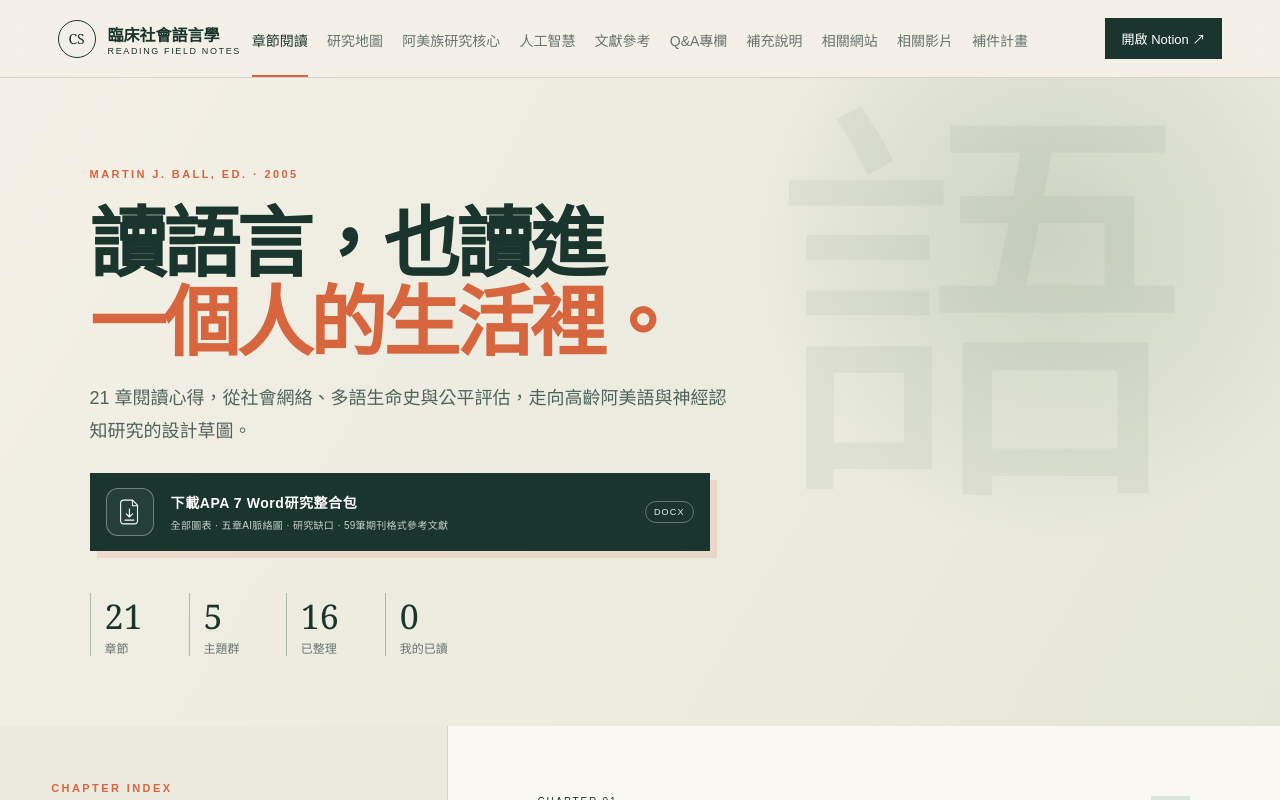
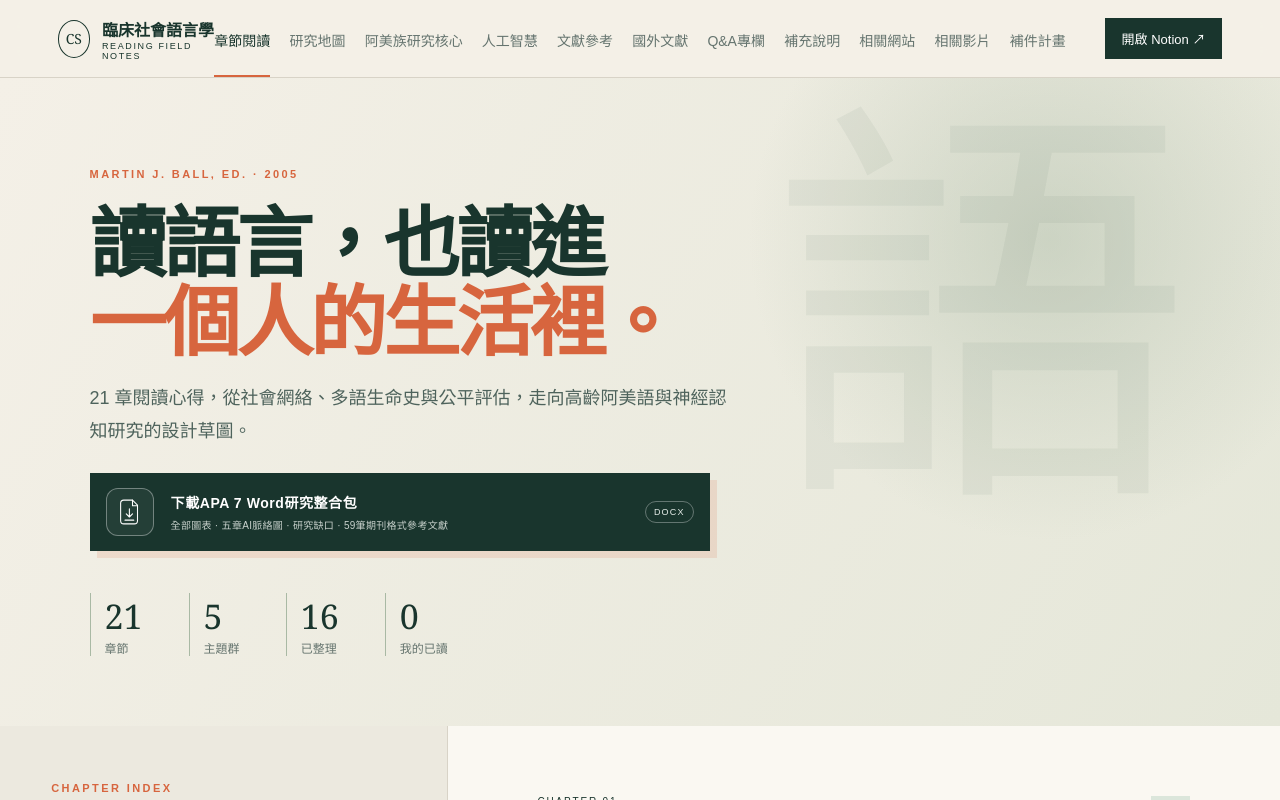
Before and after one commit to white52035/-, a Next.js app: page / in a window 1280 px wide. Shown: the top 800 px of the page. Built offline with nearby package versions, Linux system fonts and the light colour scheme.

Commit message:
Expose international literature in top navigation

```diff
--- a/app/page.tsx
+++ b/app/page.tsx
@@ -519,6 +519,7 @@ export default function Home() {
             ["amis", "阿美族研究核心"],
             ["ai", "人工智慧"],
             ["references", "文獻參考"],
+            ["foreign", "國外文獻"],
             ["qa", "Q&A專欄"],
             ["glossary", "補充說明"],
             ["sites", "相關網站"],
@@ -527,8 +528,15 @@ export default function Home() {
           ].map((x) => (
             <button
               key={x[0]}
-              className={tab === x[0] ? "active" : ""}
-              onClick={() => setTab(x[0])}
+              className={(x[0] === "foreign" ? tab === "references" && refCollection === "foreign" : tab === x[0]) ? "active" : ""}
+              onClick={() => {
+                if (x[0] === "foreign") {
+                  setRefCollection("foreign");
+                  setTab("references");
+                } else {
+                  setTab(x[0]);
+                }
+              }}
             >
               {x[1]}
             </button>
@@ -812,7 +820,7 @@ export default function Home() {
             <div>
               <div className="section-kicker">REFERENCE LIBRARY · PERMANENT LINKS</div>
               <h2>文獻參考</h2>
-              <p>整合《臨床社會語言學》章節原典與臺灣博碩士論文，保留研究焦點及可查證的永久連結。</p>
+              <p>整合國外期刊、《臨床社會語言學》章節原典與臺灣博碩士論文，保留研究焦點及可查證的 DOI／永久連結。</p>
             </div>
             <div className="reference-count"><strong>{refCollection === "theses" ? filteredTheses.length : refCollection === "foreign" ? filteredForeign.length : filteredReferences.length}</strong><span>／{refCollection === "theses" ? "34篇論文" : refCollection === "foreign" ? "2篇國外文獻" : "21章文獻"}</span></div>
           </div>
```
